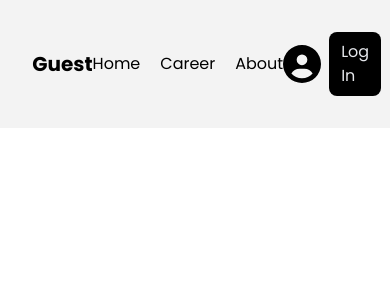
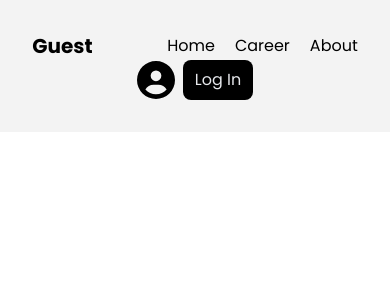
Before and after one commit to Torabarnob203311003/Gen-Z-Voice, a React (Vite) app: page /auth in a window 390 px wide. Shown: the top 300 px of the page. Built offline with nearby package versions, Linux system fonts and the light colour scheme; no server answers.

Commit message:
readme done

```diff
--- a/src/components/Navbar/Navbar.jsx
+++ b/src/components/Navbar/Navbar.jsx
@@ -16,16 +16,16 @@ function Navbar() {
   };
 
   return (
-    <div className='flex justify-between py-5 items-center px-4'>
-      <div className='text-xl font-bold'>
+    <div className="flex flex-wrap justify-between items-center py-5 px-4">
+      <div className="text-xl font-bold flex-1 md:flex-none">
         {user && user.email ? user.email : 'Guest'}
       </div>
-      <div className="nav space-x-5 items-center">
-        <Link to='/'>Home</Link>
-        <Link to='/career'>Career</Link>
-        <Link to='/about'>About</Link>
+      <div className="nav space-x-5 items-center flex-1 md:flex-none md:flex justify-center md:justify-end">
+        <Link to="/">Home</Link>
+        <Link to="/career">Career</Link>
+        <Link to="/about">About</Link>
       </div>
-      <div className='login flex gap-2 items-center'>
+      <div className="login flex gap-2 items-center flex-1 md:flex-none justify-center md:justify-end">
         <div>
           {user && user.photoURL ? (
             <img
@@ -34,7 +34,7 @@ function Navbar() {
               className="w-10 h-10 rounded-full border-2 border-gray-300"
             />
           ) : (
-            <FaCircleUser size='38' />
+            <FaCircleUser size="38" />
           )}
         </div>
         {user && user.email ? (
@@ -42,7 +42,7 @@ function Navbar() {
             Log Out
           </button>
         ) : (
-          <Link to='/auth/login' className="bg-black text-gray-200 px-3 py-2 rounded-lg">
+          <Link to="/auth/login" className="bg-black text-gray-200 px-3 py-2 rounded-lg">
             Log In
           </Link>
         )}
```
